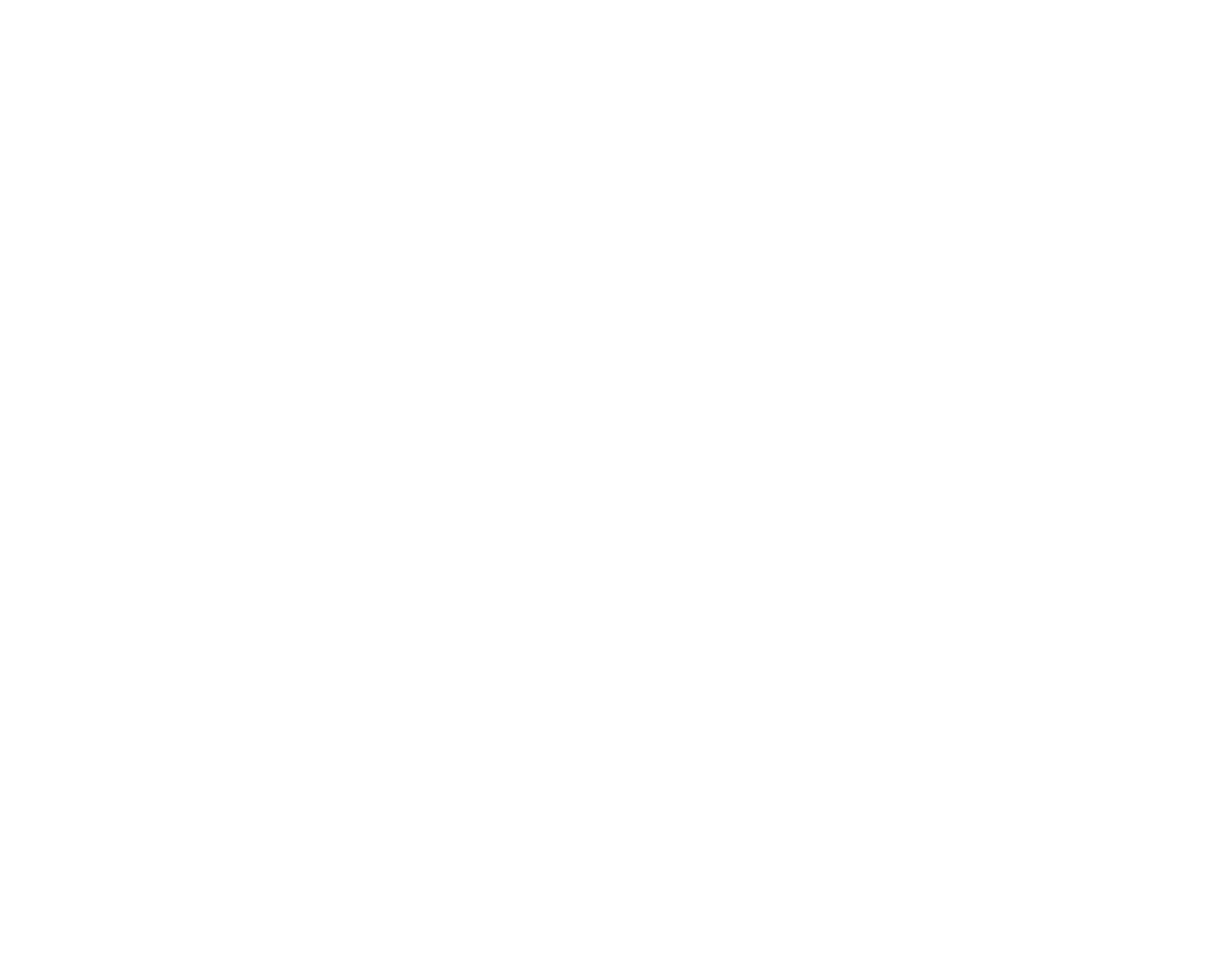
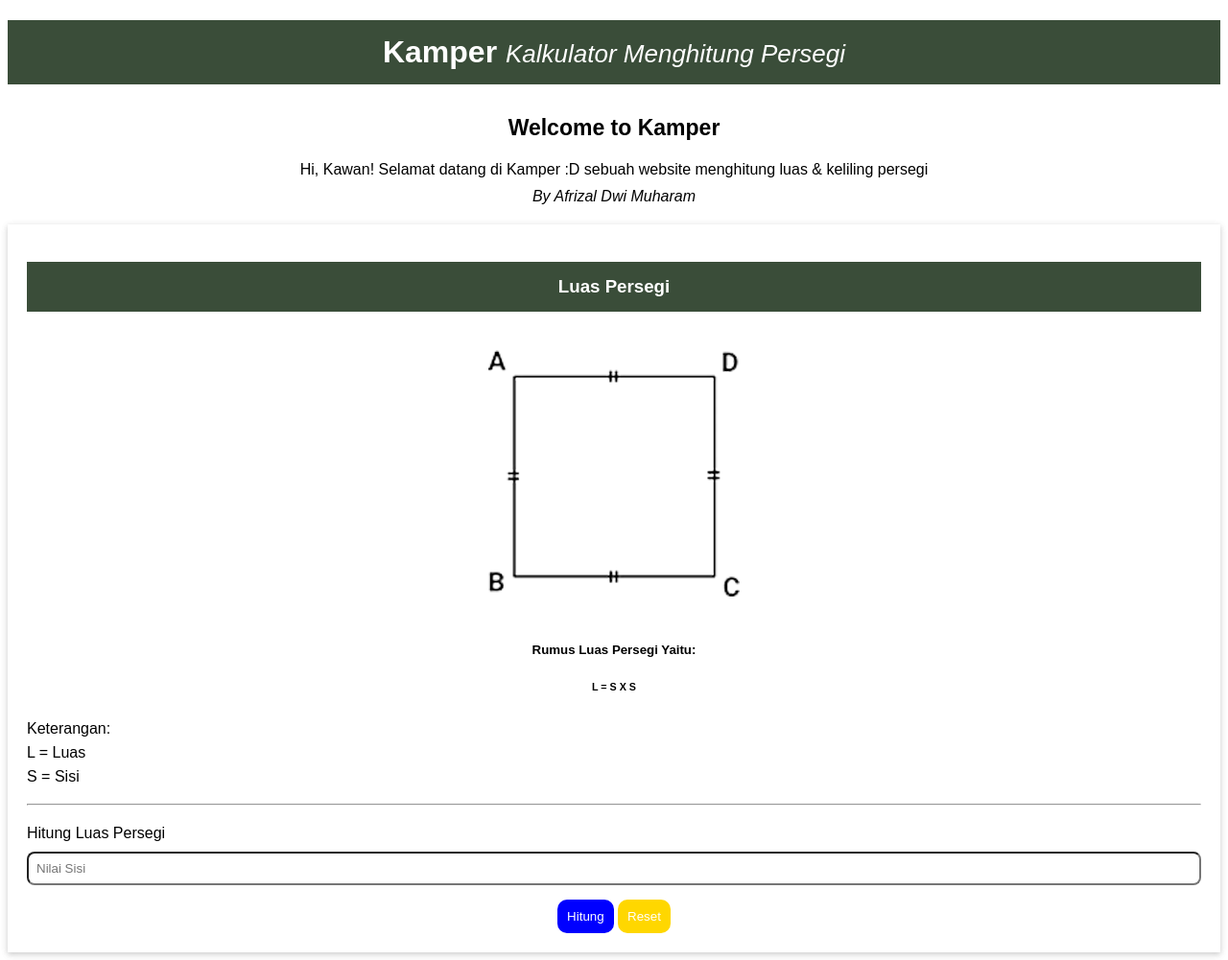
Before and after one commit to revou-fundamental-course/8-jan-24-dwimuharam, a plain HTML site: page index.html in a window 1280 px wide. Shown: the whole page at 96% size. Before the commit the page ends 800 px from the top, so only its background shows below. Drawn offline with Linux system fonts and the light colour scheme.

Commit message:
Create HTML, Style CSS, and add img

```diff
--- a/css/style.css
+++ b/css/style.css
@@ -1 +1,102 @@
 /* Style */
+
+body {
+  font-family: Arial, Helvetica, sans-serif;
+  text-align: center;
+}
+
+header h1 {
+  background-color: #3a4d39;
+  font-weight: 100;
+  padding: 15px;
+  color: #fff;
+}
+
+header h1 i {
+  font-size: 26px;
+}
+
+header h4 {
+  margin-top: 32px;
+  font-size: 23px;
+}
+
+header p {
+  margin-top: -15px;
+  line-height: 27px;
+}
+
+.inputSection {
+  display: flex;
+  flex-direction: column;
+  text-align: start;
+  margin-top: 20px;
+}
+
+#squareSide {
+  margin-top: 10px;
+  outline: none;
+  border-radius: 8px;
+  padding: 8px;
+}
+
+#squareSide:focus {
+  border: solid #3a4d39;
+}
+
+.button {
+  margin-top: 15px;
+}
+
+.btn-hitung {
+  background-color: blue;
+  color: #fff;
+  padding: 10px;
+  border-radius: 10px;
+  border-style: none;
+  cursor: pointer;
+}
+
+.btn-reset {
+  background-color: gold;
+  color: #fff;
+  padding: 10px;
+  border-radius: 10px;
+  border-style: none;
+  cursor: pointer;
+}
+
+.btn-hitung:hover {
+  background-color: #3a4d39;
+}
+
+.btn-hitung:active {
+  background-color: red;
+  transform: translateY(2px);
+}
+
+.btn-reset:hover {
+  background-color: #3a4d39;
+}
+
+.btn-reset:active {
+  background-color: red;
+  transform: translateY(2px);
+}
+
+#Luas p {
+  text-align: start;
+  line-height: 25px;
+}
+
+#Luas h3 {
+  background-color: #3a4d39;
+  padding: 15px;
+  color: #fff;
+}
+
+#card {
+  background-color: #fff;
+  padding: 20px;
+  box-shadow: 0 2px 6px #77777736, 0 2px 6px #77777736;
+}
--- a/index.html
+++ b/index.html
@@ -0,0 +1,45 @@
+<!DOCTYPE html>
+<html lang="en">
+  <head>
+    <meta charset="UTF-8" />
+    <meta name="viewport" content="width=device-width, initial-scale=1.0" />
+    <link rel="stylesheet" href="css/style.css" />
+    <title>Kalkulator Menghitung Persegi</title>
+  </head>
+  <body>
+    <header>
+      <h1><b>Kamper</b> <i>Kalkulator Menghitung Persegi</i></h1>
+      <h4>Welcome to Kamper</h4>
+      <p>
+        Hi, Kawan! Selamat datang di Kamper :D sebuah website menghitung luas &
+        keliling persegi
+      </p>
+      <p><i>By Afrizal Dwi Muharam</i></p>
+    </header>
+
+    <section id="card">
+      <section id="Luas">
+        <h3>Luas Persegi</h3>
+        <img src="img/Persegi.png" alt="Gambar Persegi" />
+        <h5>Rumus Luas Persegi Yaitu:</h5>
+        <h6>L = S X S</h6>
+        <p>
+          Keterangan: <br />
+          L = Luas <br />
+          S = Sisi
+        </p>
+        <hr />
+      </section>
+
+      <div class="inputSection">
+        <label for="squareSide" id="lblSquareSide">Hitung Luas Persegi</label>
+        <input type="number" id="squareSide" placeholder="Nilai Sisi" />
+      </div>
+
+      <div class="button">
+        <button class="btn-hitung">Hitung</button>
+        <button class="btn-reset">Reset</button>
+      </div>
+    </section>
+  </body>
+</html>
```
Also changed, not shown: img/Persegi.png (added).
